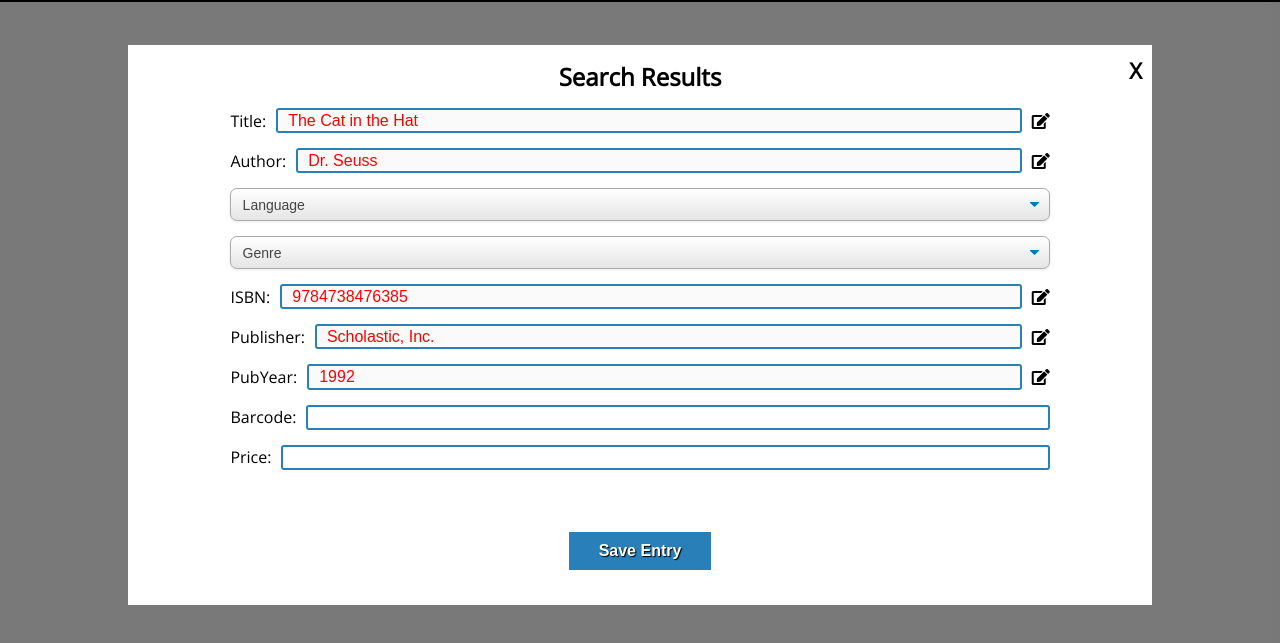
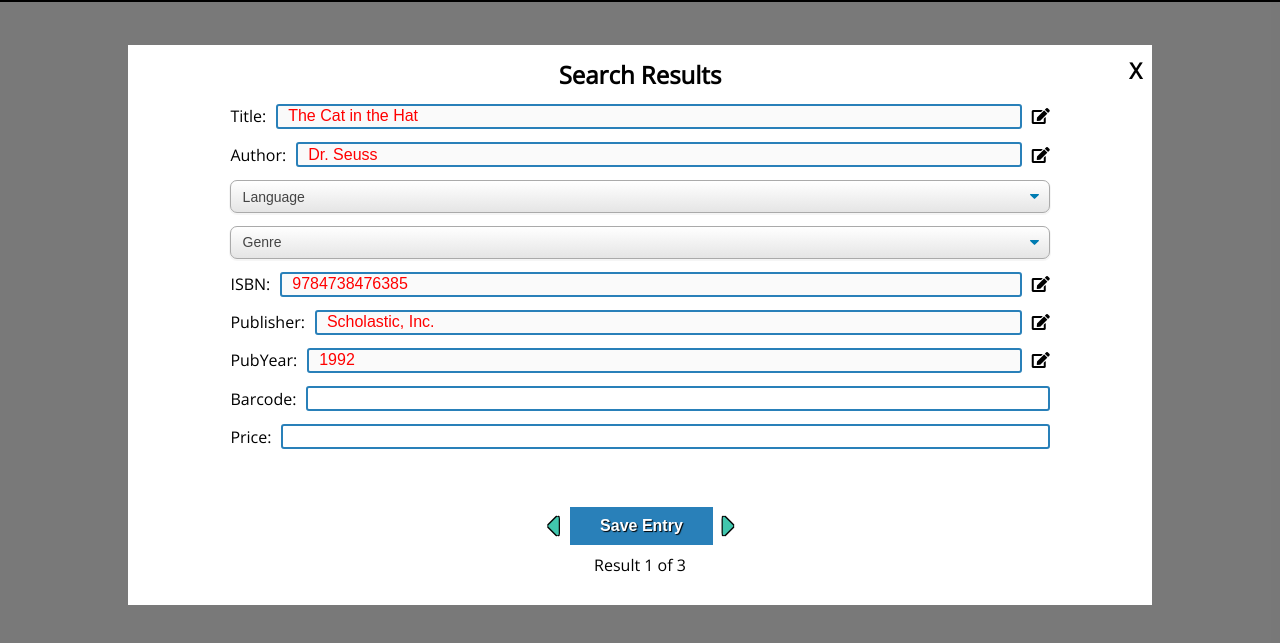
Before and after one commit to exmelendez/marctext-creator, a website: page index2.html in a window 1280 px wide. Shown: the part 75-718 px from the top of the page. Drawn offline with nearby package versions, Linux system fonts and the light colour scheme; a web font is replaced by a local one.

Commit message:
added comments/todo's to help, added buttons for multiple search result returns, mod. CSS for new buttons.

```diff
--- a/css/style-u.css
+++ b/css/style-u.css
@@ -199,13 +199,38 @@ MODAL
   cursor: pointer;
   font-weight: bold;
   font-size: 16px;
-  margin-bottom: 20px;
+  margin: 0 10px;
   text-shadow: 1px 1px 1px #000;
 }
 
 .modal button:hover {
   color: yellow;
   background-color: red;
+}
+
+.modal div {
+    padding: 0;
+    display: flex;
+    justify-content: center;
+    align-items: center;
+
+    margin-bottom: -20px;
+}
+
+.srch-option-btn {
+    font-size: 32px;
+    color: #41c6ad;
+    cursor: pointer;
+
+    text-shadow:
+		-1px -1px 0 #000,
+		1px -1px 0 #000,
+		-1px 1px 0 #000,
+		1px 1px 0 #000;
+}
+
+.srch-option-btn:hover {
+    color: yellow;
 }
 
 .modal-close {
--- a/index2.html
+++ b/index2.html
@@ -113,7 +113,14 @@
 
             <p id="status-msg"></p>
 
-            <button>Save Entry</button>
+            <div>
+                <span><i class="fas fa-caret-left srch-option-btn"></i></span>
+                <button>Save Entry</button>
+                <span><i class="fas fa-caret-right srch-option-btn"></i></span>
+            </div>
+
+            <p>Result 1 of 3</p>
+
             <span class="modal-close">X</span>
         </div>
     </div>
--- a/js/test.js
+++ b/js/test.js
@@ -1,3 +1,7 @@
+//TODO: Create HTML elements that can be dynamically created/used in manual entry and in search modal
+//TODO: Figure out where to place google API/info
+//TODO: Ensure successful creation of manual/modal inputs/forms
+
 let book1 = new EntryBook(
   "cat in hat",
   "dr. seuss",
```
Also changed, not shown: js/input-process.js (+21 -1 lines).
